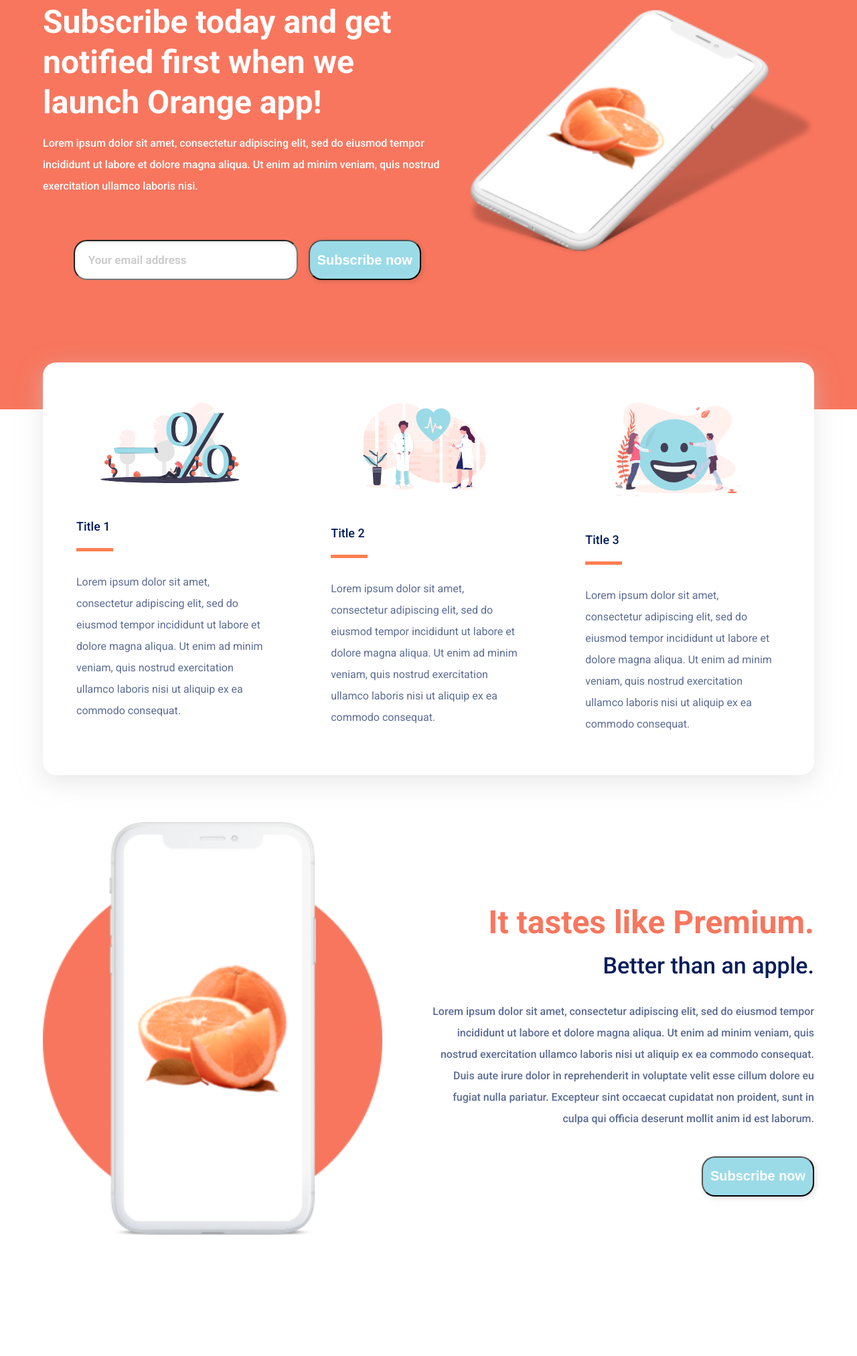
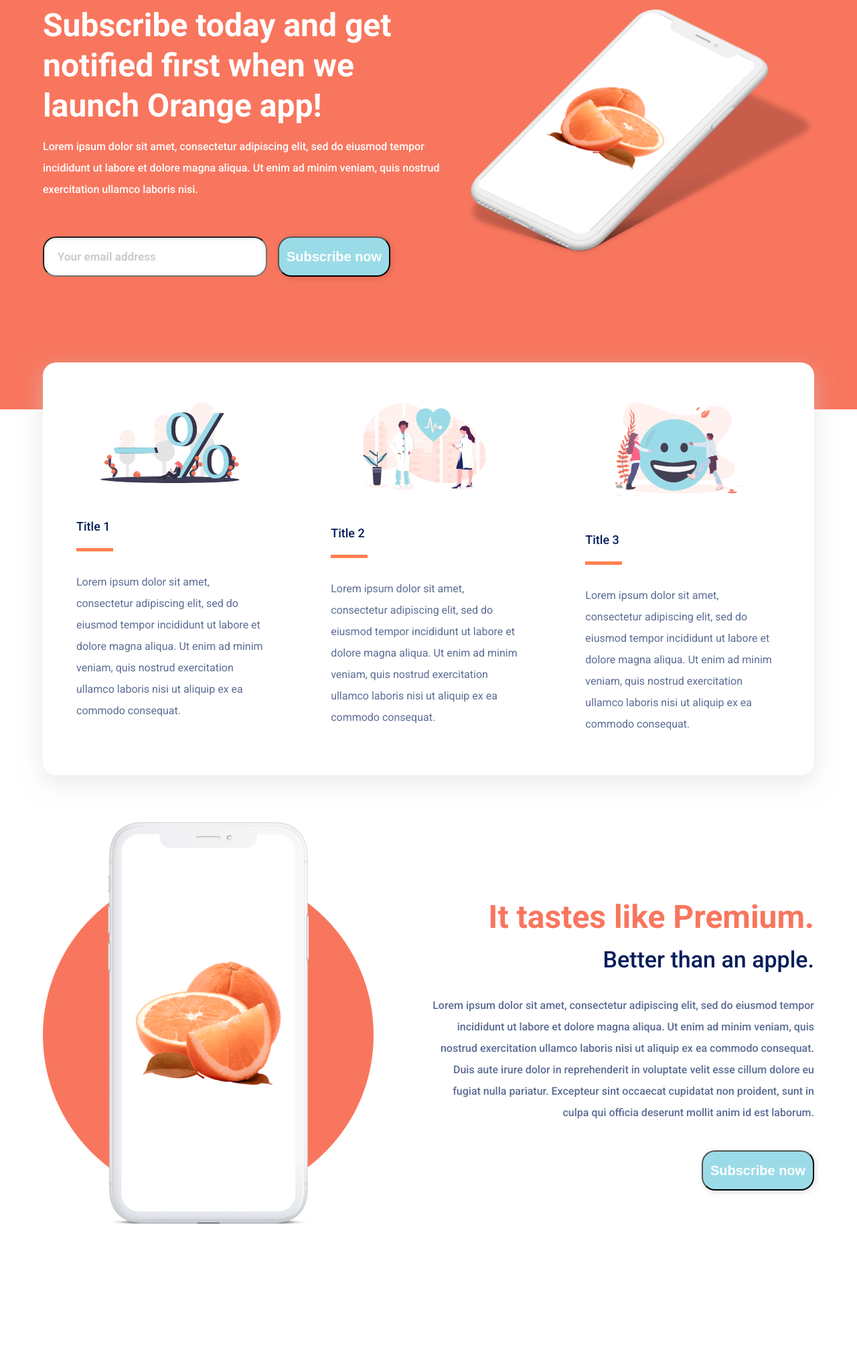
Before and after one commit to losalrea/First_Repo, a plain HTML site: page index.html in a window 1280 px wide. Shown: the part 286-2310 px from the top of the page at 67% size. Drawn offline with Linux system fonts and the light colour scheme.

Commit message:
cambios tamaños img

```diff
--- a/index.html
+++ b/index.html
@@ -21,7 +21,7 @@
 
     <!-- Sección banner naranja -->
     <section id="banner">
-        <img id="mobile" src= "./images/mobile.png">
+        <img id="mobile" src= "./images/mobilegran.png">
         <div class="text-responsive-banner">
             <h2>Subscribe today and get notified first when we launch Orange app!</h2>
             <p class=text-banner>Lorem ipsum dolor sit amet, consectetur adipiscing elit, sed do eiusmod tempor incididunt ut labore et dolore magna aliqua. Ut enim ad minim veniam, quis nostrud exercitation ullamco laboris nisi.</p>
@@ -54,7 +54,7 @@
         <!-- Sección pricing -->
         <section id="pricing">
             <article id="pricing01">
-                <img id="left-column" src= "./images/Left-column.png">
+                <img id="left-column" src= "./images/Left-column-gran.png">
                 <div class="premium-text">
                     <h2 class="orange-title">It tastes like Premium.</h2>
                     <h3 class="blue-premium-title">Better than an apple.</h3>
--- a/style.css
+++ b/style.css
@@ -40,6 +40,7 @@ a{
 #mobile{
     margin-top: 35px;
     margin-bottom: 60px;
+    max-width: 333px;
 }
 
 .illustration{
@@ -53,6 +54,10 @@ a{
 
 .quote-white01{
     padding: 80px 201px 23px 49px;
+}
+
+#left-column{
+    max-width: 296px;
 }
 
 /* --------------------- Todos los textos -------------------- */
@@ -93,7 +98,7 @@ h5{
 }
 
 .text-banner{
-  height: 160px;
+  height: 200px;
   font-size: 1.6rem;
   font-weight: 500;
   font-stretch: normal;
@@ -348,7 +353,7 @@ footer{
     text-align: center;
     color: white;
     padding-top: 40px;
-    margin-top: 100px;
+/*     margin-top: 100px; */
 }
 
 /* ----------------------------- Media querie ----------------------------- */
@@ -379,6 +384,7 @@ footer{
 
     #mobile{
         width: 45%;
+        max-width: 530px;
     }
 
     .text-responsive-banner{
@@ -388,7 +394,9 @@ footer{
 
     .text-banner{
         text-align: left;
+        height: 150px;
         margin: 0px;
+
     }
 
     h2{
@@ -406,7 +414,7 @@ footer{
     .form-banner-naranja{
         display: flex;
         flex-wrap: wrap;
-        justify-content: center;
+        justify-content: flex-start;
     }
 
 
@@ -437,6 +445,7 @@ footer{
     #left-column{
         width: 44%;
         text-align: left;
+        max-width: 494px;
     }
 
     .premium-text{
@@ -523,4 +532,9 @@ footer{
         margin-left: 16px;
     }
 
+/* ------- footer ------- */
+    footer{
+   margin-top: 100px;
+    }
+
 }
```
Also changed, not shown: images/Left-column-gran.png (added), images/mobilegran.png (added).
